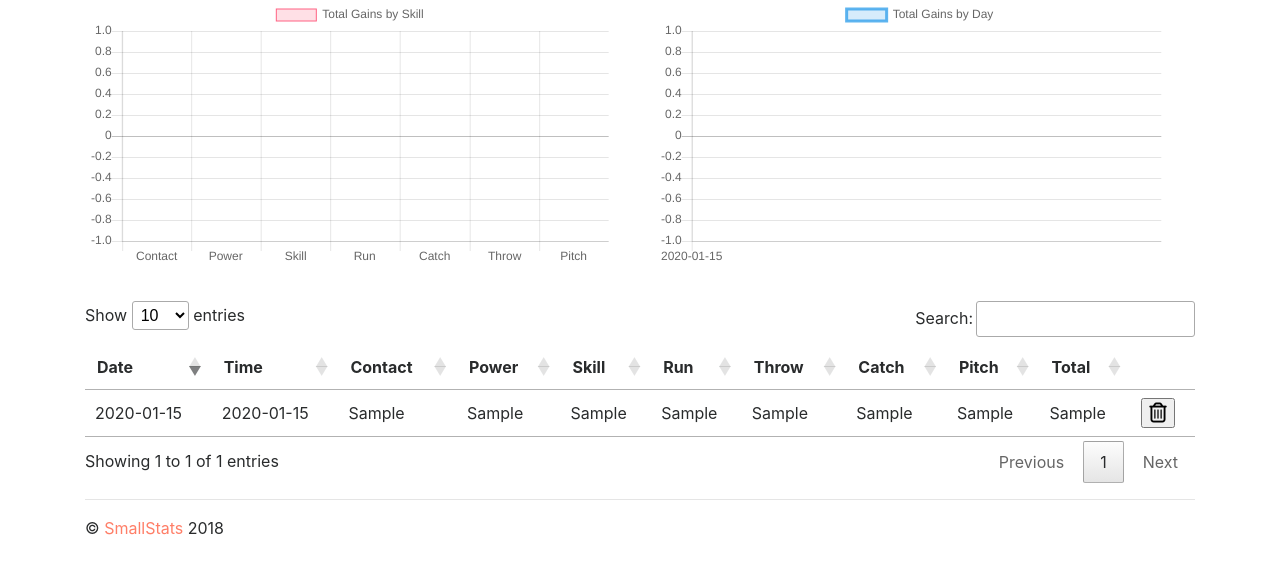
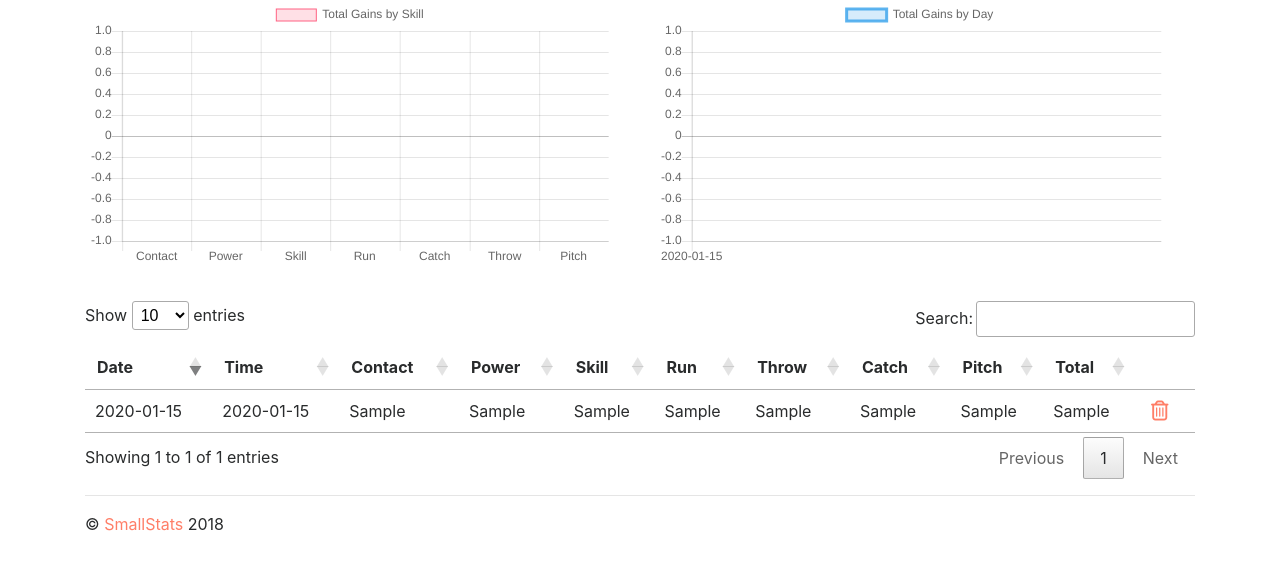
Before and after one commit to clintcolding/SBPlayerStats, a Flask app: template templates/gains.html in a window 1280 px wide. Shown: the part 217-800 px from the top of the page. Run offline with Flask 2, Linux system fonts and the light colour scheme; tables that the repository leaves empty hold one stand-in row (values such as "Sample post"); the template is opened without the code that fills it: values that come from a table or form of the project are taken from there, most other values are stand-ins (such as "Sample title", 1, 10 or a date in 2020); lists and menus that the app fills with data are empty; some libraries are stand-ins or nearby versions.

Commit message:
Added css for gainstracker delete button

```diff
--- a/static/css/custom.css
+++ b/static/css/custom.css
@@ -191,3 +191,18 @@ table.dataTable tfoot th{
 .updated-on {
     float: right;
 }
+
+.add-gains {
+    margin-top: 1rem;
+    margin-bottom: 1rem;
+}
+
+.section {
+    width: 50px;
+}
+
+.delete-btn {
+    background: none;
+    border: 0;
+    color: #FF7E67;
+}
```
